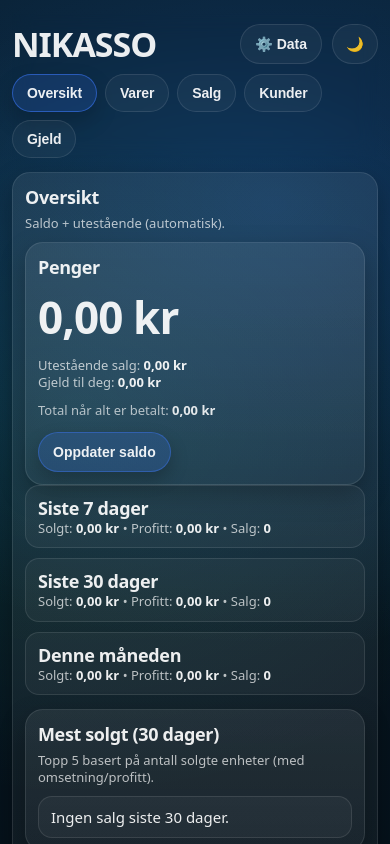
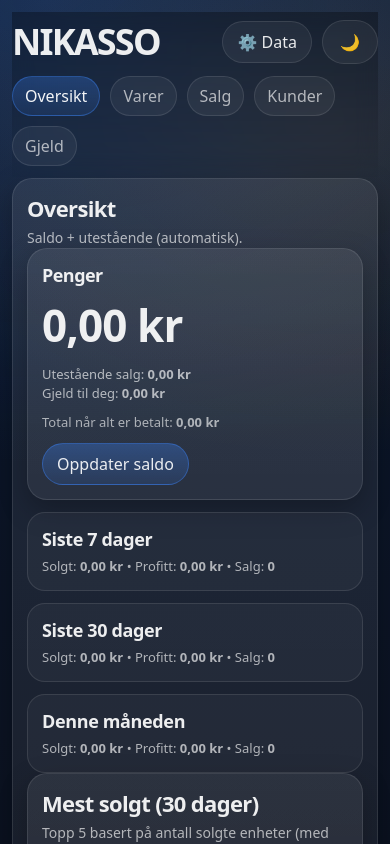
Before and after one commit to nikolaihoffmann-svg/Nikasso-, a React (Vite) app: page / in a window 390 px wide. Shown: the top 844 px of the page. Built offline with nearby package versions, Linux system fonts and the light colour scheme.

Commit message:
Update styles.css

```diff
--- a/src/app/styles.css
+++ b/src/app/styles.css
@@ -1,407 +1,446 @@
-/* =========================
-   NIKASSO - Compact UI
-   (replace your global CSS with this file)
-========================= */
+/* =========================================================
+   NIKASSO – Compact / Premium UI (drop-in)
+   Replaces your whole stylesheet.
+   Uses: :root[data-theme="dark"|"light"] + your existing classNames
+========================================================= */
 
 :root {
-  --bg0: #06111a;
-  --bg1: #071a25;
-  --card: rgba(255, 255, 255, 0.06);
-  --card2: rgba(255, 255, 255, 0.04);
-  --stroke: rgba(255, 255, 255, 0.10);
-  --stroke2: rgba(255, 255, 255, 0.14);
+  /* spacing scale */
+  --s0: 0px;
+  --s1: 4px;
+  --s2: 8px;
+  --s3: 12px;
+  --s4: 16px;
+  --s5: 20px;
+  --s6: 24px;
+
+  /* radii */
+  --r1: 10px;
+  --r2: 14px;
+  --r3: 18px;
+  --r4: 24px;
+
+  /* typography */
+  --font: ui-sans-serif, system-ui, -apple-system, Segoe UI, Roboto, Helvetica, Arial, "Apple Color Emoji", "Segoe UI Emoji";
+  --mono: ui-monospace, SFMono-Regular, Menlo, Monaco, Consolas, "Liberation Mono", "Courier New", monospace;
+
+  /* sizes */
+  --container-w: 980px;
+  --header-gap: 12px;
+
+  /* elevations */
+  --shadow-1: 0 10px 28px rgba(0, 0, 0, 0.25);
+  --shadow-2: 0 14px 44px rgba(0, 0, 0, 0.32);
+
+  /* controls */
+  --h-input: 44px;
+  --h-btn: 44px;
+  --h-btn-sm: 38px;
+
+  /* accent defaults (overridden per theme) */
+  --accent: #3b82f6;
+  --accent-2: #2563eb;
+
+  --danger: #ef4444;
+  --warn: #f59e0b;
+
+  /* surfaces (overridden per theme) */
+  --bg: #0b1220;
+  --bg2: #0b1930;
+
+  --panel: rgba(255, 255, 255, 0.06);
+  --panel2: rgba(255, 255, 255, 0.08);
+
+  --border: rgba(255, 255, 255, 0.10);
+  --border2: rgba(255, 255, 255, 0.14);
+
   --text: rgba(255, 255, 255, 0.92);
-  --muted: rgba(255, 255, 255, 0.70);
-  --muted2: rgba(255, 255, 255, 0.55);
+  --muted: rgba(255, 255, 255, 0.65);
+  --muted2: rgba(255, 255, 255, 0.45);
 
-  --blue: rgba(60, 120, 255, 0.95);
-  --blue2: rgba(60, 120, 255, 0.22);
-
-  --red: rgba(255, 80, 80, 0.95);
-  --red2: rgba(255, 80, 80, 0.20);
-
-  --yellow: rgba(255, 210, 90, 0.92);
-  --yellow2: rgba(255, 210, 90, 0.18);
-
-  --radius: 18px;
-  --radius2: 14px;
-
-  /* compact spacing */
-  --pad: 12px;
-  --pad2: 10px;
-  --gap: 10px;
-
-  --shadow: 0 18px 42px rgba(0, 0, 0, 0.35);
-  --shadow2: 0 10px 26px rgba(0, 0, 0, 0.28);
-
-  --fieldH: 40px;
-  --btnH: 40px;
-  --miniH: 32px;
-
-  --fsH1: 48px;
-  --fsCardTitle: 18px;
-  --fsItemTitle: 18px;
-  --fsBody: 15px;
-  --fsMeta: 13px;
+  --focus: rgba(59, 130, 246, 0.40);
 }
 
 :root[data-theme="light"] {
-  --bg0: #f4f7fb;
-  --bg1: #edf3fb;
-  --card: rgba(0, 0, 0, 0.05);
-  --card2: rgba(0, 0, 0, 0.03);
-  --stroke: rgba(0, 0, 0, 0.10);
-  --stroke2: rgba(0, 0, 0, 0.14);
-  --text: rgba(0, 0, 0, 0.88);
-  --muted: rgba(0, 0, 0, 0.62);
-  --muted2: rgba(0, 0, 0, 0.50);
+  --bg: #f4f6fb;
+  --bg2: #e9eef9;
 
-  --shadow: 0 18px 40px rgba(0, 0, 0, 0.10);
-  --shadow2: 0 10px 22px rgba(0, 0, 0, 0.10);
-}
+  --panel: rgba(255, 255, 255, 0.75);
+  --panel2: rgba(255, 255, 255, 0.92);
 
-* {
-  box-sizing: border-box;
-}
+  --border: rgba(17, 24, 39, 0.10);
+  --border2: rgba(17, 24, 39, 0.14);
 
-html,
-body {
-  margin: 0;
-  padding: 0;
-  font-family: ui-sans-serif, system-ui, -apple-system, Segoe UI, Roboto, Helvetica, Arial, "Apple Color Emoji",
-    "Segoe UI Emoji";
-  font-size: var(--fsBody);
-  color: var(--text);
-  background: radial-gradient(1200px 800px at 70% 20%, rgba(40, 130, 255, 0.25), transparent 55%),
-    radial-gradient(900px 700px at 20% 40%, rgba(50, 255, 220, 0.10), transparent 55%),
-    linear-gradient(180deg, var(--bg1), var(--bg0));
-  min-height: 100vh;
-  -webkit-font-smoothing: antialiased;
-  text-rendering: optimizeLegibility;
-}
+  --text: rgba(17, 24, 39, 0.92);
+  --muted: rgba(17, 24, 39, 0.62);
+  --muted2: rgba(17, 24, 39, 0.45);
 
-a {
-  color: inherit;
-}
+  --shadow-1: 0 12px 28px rgba(17, 24, 39, 0.10);
+  --shadow-2: 0 18px 44px rgba(17, 24, 39, 0.14);
 
-.container {
-  width: min(980px, 100%);
-  margin: 0 auto;
-  padding: 14px 12px 26px;
+  --focus: rgba(37, 99, 235, 0.25);
 }
 
 /* =========================
-   Header / Tabs
+   Base
 ========================= */
+* { box-sizing: border-box; }
+html, body { height: 100%; }
+body {
+  margin: 0;
+  font-family: var(--font);
+  color: var(--text);
+  background:
+    radial-gradient(1200px 800px at 12% 0%, rgba(59,130,246,0.20), transparent 58%),
+    radial-gradient(900px 600px at 85% 15%, rgba(245,158,11,0.12), transparent 55%),
+    linear-gradient(180deg, var(--bg2), var(--bg));
+  -webkit-font-smoothing: antialiased;
+  -moz-osx-font-smoothing: grayscale;
+}
 
+a { color: inherit; text-decoration: none; }
+button, input, select, textarea { font: inherit; color: inherit; }
+
+::selection { background: rgba(59,130,246,0.35); }
+
+/* Make everything feel tighter on mobile */
+@media (max-width: 520px) {
+  :root {
+    --h-input: 42px;
+    --h-btn: 42px;
+    --h-btn-sm: 36px;
+  }
+}
+
+/* =========================
+   Layout
+========================= */
+.container {
+  max-width: var(--container-w);
+  margin: 0 auto;
+  padding: var(--s4);
+}
+
+@media (max-width: 520px) {
+  .container { padding: 12px; }
+}
+
+/* Header: sticky + glass + compact */
 .header {
   position: sticky;
   top: 0;
-  z-index: 5;
-  padding-top: 10px;
+  z-index: 30;
+  padding-top: var(--s2);
+  padding-bottom: var(--s3);
   backdrop-filter: blur(10px);
+  -webkit-backdrop-filter: blur(10px);
+  background: linear-gradient(180deg, rgba(0,0,0,0.30), rgba(0,0,0,0.00));
+}
+
+:root[data-theme="light"] .header {
+  background: linear-gradient(180deg, rgba(255,255,255,0.70), rgba(255,255,255,0.00));
 }
 
 .headerTop {
   display: flex;
   align-items: center;
   justify-content: space-between;
-  gap: 10px;
-  margin-bottom: 10px;
+  gap: var(--header-gap);
+  margin-bottom: var(--s3);
 }
 
 .h1 {
-  font-size: clamp(34px, 7vw, var(--fsH1));
   font-weight: 900;
-  letter-spacing: -0.03em;
-  line-height: 1;
-  margin: 0;
+  letter-spacing: -0.05em;
+  font-size: 42px;
+  line-height: 1.0;
 }
 
-.subRow {
-  display: none; /* ✅ du ville fjerne “Privat / lokal lagring…” */
+@media (max-width: 520px) {
+  .h1 { font-size: 36px; }
 }
 
+/* =========================
+   Tabs (less “pill-y”, more premium)
+========================= */
 .tabs {
   display: flex;
   flex-wrap: wrap;
-  gap: 8px;
-  margin: 10px 0 0;
+  gap: 10px;
 }
 
 .tab {
-  height: 38px;
-  padding: 0 14px;
+  border: 1px solid var(--border);
+  background: rgba(255,255,255,0.05);
+  padding: 10px 14px;
   border-radius: 999px;
-  border: 1px solid var(--stroke);
-  background: rgba(255, 255, 255, 0.04);
-  color: var(--text);
-  font-weight: 700;
-  font-size: 14px;
-  letter-spacing: -0.01em;
-  cursor: pointer;
+  height: 42px;
+  display: inline-flex;
+  align-items: center;
+  justify-content: center;
+  color: var(--muted);
+  transition: transform 120ms ease, background 160ms ease, border-color 160ms ease, color 160ms ease;
 }
 
+.tab:hover { transform: translateY(-1px); border-color: var(--border2); }
 .tab.active {
-  border-color: rgba(60, 120, 255, 0.55);
-  background: rgba(60, 120, 255, 0.16);
-  box-shadow: 0 10px 22px rgba(0, 0, 0, 0.18);
+  color: rgba(255,255,255,0.95);
+  background: linear-gradient(180deg, rgba(59,130,246,0.28), rgba(59,130,246,0.12));
+  border-color: rgba(59,130,246,0.40);
 }
 
-.btnRow {
-  display: flex;
-  flex-wrap: wrap;
-  gap: 10px;
-  align-items: center;
+:root[data-theme="light"] .tab.active {
+  color: rgba(17,24,39,0.92);
+  background: linear-gradient(180deg, rgba(37,99,235,0.14), rgba(37,99,235,0.08));
+  border-color: rgba(37,99,235,0.30);
+}
+
+@media (max-width: 520px) {
+  .tab { height: 40px; padding: 9px 12px; }
 }
 
 /* =========================
-   Cards / Lists
+   Cards (compact + premium)
 ========================= */
-
 .card {
-  margin-top: 14px;
-  padding: var(--pad);
-  border-radius: var(--radius);
-  background: linear-gradient(180deg, rgba(255, 255, 255, 0.07), rgba(255, 255, 255, 0.04));
-  border: 1px solid var(--stroke);
-  box-shadow: var(--shadow2);
+  background: linear-gradient(180deg, var(--panel2), var(--panel));
+  border: 1px solid var(--border);
+  border-radius: var(--r4);
+  box-shadow: var(--shadow-1);
+  padding: 16px;
 }
 
+@media (max-width: 520px) {
+  .card { padding: 14px; border-radius: 20px; }
+}
+
+.card + .card { margin-top: 14px; }
+
 .cardTitle {
-  font-size: var(--fsCardTitle);
-  font-weight: 900;
-  letter-spacing: -0.02em;
-  margin: 0 0 6px;
+  font-weight: 850;
+  letter-spacing: -0.03em;
+  font-size: 22px;
+  margin-bottom: 6px;
 }
 
 .cardSub {
-  font-size: var(--fsMeta);
   color: var(--muted);
-  margin: 0 0 10px;
-  line-height: 1.3;
+  font-size: 14px;
+  line-height: 1.35;
 }
 
-.list {
-  display: flex;
-  flex-direction: column;
-  gap: 10px;
+hr {
+  border: 0;
+  height: 1px;
+  background: var(--border);
+  margin: 12px 0;
 }
 
+/* =========================
+   Lists / Items (denser)
+========================= */
+.list { margin-top: 12px; display: grid; gap: 12px; }
+
 .item {
-  padding: 10px 12px;
-  border-radius: var(--radius2);
-  background: rgba(255, 255, 255, 0.04);
-  border: 1px solid var(--stroke);
+  background: rgba(255,255,255,0.04);
+  border: 1px solid var(--border);
+  border-radius: var(--r3);
+  padding: 14px;
 }
 
 .item.low {
-  border-color: rgba(255, 210, 90, 0.35);
-  box-shadow: 0 0 0 1px rgba(255, 210, 90, 0.10) inset;
+  border-color: rgba(245,158,11,0.35);
+  background: linear-gradient(180deg, rgba(245,158,11,0.08), rgba(255,255,255,0.03));
 }
 
 .itemTop {
   display: flex;
-  gap: 12px;
   align-items: flex-start;
   justify-content: space-between;
+  gap: 12px;
 }
 
 .itemTitle {
   margin: 0;
-  font-size: var(--fsItemTitle);
-  font-weight: 900;
+  font-size: 18px;
+  font-weight: 850;
   letter-spacing: -0.02em;
 }
 
 .itemMeta {
-  font-size: var(--fsMeta);
+  margin-top: 6px;
   color: var(--muted);
-  line-height: 1.35;
+  font-size: 13px;
+  line-height: 1.45;
+}
+
+.itemActions {
+  display: flex;
+  gap: 10px;
+  flex-wrap: wrap;
+  margin-top: 12px;
 }
 
 /* =========================
-   Forms
+   Forms (compact + consistent)
 ========================= */
-
-.label {
-  display: block;
-  font-size: 13px;
-  font-weight: 700;
-  color: var(--muted);
-  margin: 0 0 6px;
-}
-
-.input,
-select.input,
-textarea.input {
-  width: 100%;
-  height: var(--fieldH);
-  padding: 0 12px;
-  border-radius: 14px;
-  border: 1px solid var(--stroke);
-  background: rgba(255, 255, 255, 0.04);
-  color: var(--text);
-  outline: none;
-  font-size: 15px;
-}
-
-textarea.input {
-  height: auto;
-  min-height: 90px;
-  padding: 10px 12px;
-  resize: vertical;
-}
-
-.input::placeholder {
-  color: var(--muted2);
-}
-
-.input:focus {
-  border-color: rgba(60, 120, 255, 0.55);
-  box-shadow: 0 0 0 4px rgba(60, 120, 255, 0.12);
-}
-
 .fieldGrid {
+  margin-top: 12px;
   display: grid;
-  gap: 10px;
-  margin-top: 10px;
+  gap: 12px;
 }
 
 .row3 {
   display: grid;
   gap: 10px;
-  grid-template-columns: 1fr;
+  grid-template-columns: repeat(3, minmax(0, 1fr));
 }
 
-@media (min-width: 760px) {
-  .row3 {
-    grid-template-columns: 1fr 1fr 1fr;
-  }
+@media (max-width: 760px) {
+  .row3 { grid-template-columns: 1fr; }
+}
+
+.label {
+  display: block;
+  font-size: 12px;
+  color: var(--muted2);
+  margin-bottom: 6px;
+  letter-spacing: 0.02em;
+  text-transform: none;
+}
+
+.input, select.input, textarea.input {
+  width: 100%;
+  height: var(--h-input);
+  border-radius: 14px;
+  border: 1px solid var(--border);
+  background: rgba(0,0,0,0.14);
+  padding: 0 12px;
+  outline: none;
+  transition: box-shadow 140ms ease, border-color 140ms ease, background 140ms ease;
+}
+
+:root[data-theme="light"] .input,
+:root[data-theme="light"] select.input,
+:root[data-theme="light"] textarea.input {
+  background: rgba(255,255,255,0.72);
+}
+
+textarea.input {
+  height: auto;
+  min-height: 92px;
+  padding: 10px 12px;
+}
+
+.input:focus, select.input:focus, textarea.input:focus {
+  border-color: rgba(59,130,246,0.45);
+  box-shadow: 0 0 0 4px var(--focus);
 }
 
 /* =========================
-   Buttons
+   Buttons (less toy-ish, more premium)
 ========================= */
+.btnRow {
+  display: flex;
+  gap: 10px;
+  flex-wrap: wrap;
+  align-items: center;
+  margin-top: 10px;
+}
 
-.btn,
-.themeBtn {
-  height: var(--btnH);
+.btn {
+  height: var(--h-btn);
   padding: 0 14px;
   border-radius: 999px;
-  border: 1px solid var(--stroke);
-  background: rgba(255, 255, 255, 0.045);
-  color: var(--text);
-  font-weight: 800;
-  font-size: 14px;
+  border: 1px solid var(--border);
+  background: rgba(255,255,255,0.05);
+  color: rgba(255,255,255,0.90);
+  cursor: pointer;
+  transition: transform 110ms ease, background 160ms ease, border-color 160ms ease, box-shadow 160ms ease;
+}
+
+:root[data-theme="light"] .btn {
+  color: rgba(17,24,39,0.90);
+  background: rgba(255,255,255,0.80);
+}
+
+.btn:hover { transform: translateY(-1px); border-color: var(--border2); }
+.btn:active { transform: translateY(0px) scale(0.99); }
+
+.btnPrimary {
+  border-color: rgba(59,130,246,0.45);
+  background: linear-gradient(180deg, rgba(59,130,246,0.32), rgba(59,130,246,0.14));
+}
+
+.btnDanger {
+  border-color: rgba(239,68,68,0.45);
+  background: linear-gradient(180deg, rgba(239,68,68,0.22), rgba(239,68,68,0.10));
+}
+
+.btn:disabled {
+  opacity: 0.55;
+  cursor: not-allowed;
+}
+
+/* Small button utility */
+.btnSm { height: var(--h-btn-sm); padding: 0 12px; font-size: 14px; }
+
+/* Icon button (modal close etc.) */
+.iconBtn {
+  height: 36px;
+  width: 36px;
+  border-radius: 999px;
+  border: 1px solid var(--border);
+  background: rgba(255,255,255,0.05);
+  display: inline-flex;
+  align-items: center;
+  justify-content: center;
   cursor: pointer;
 }
 
-.btn:hover,
-.themeBtn:hover {
-  border-color: var(--stroke2);
-  background: rgba(255, 255, 255, 0.06);
+.iconBtn:hover { border-color: var(--border2); transform: translateY(-1px); }
+
+/* Theme button (small round) */
+.themeBtn {
+  height: 44px;
+  width: 56px;
+  border-radius: 999px;
+  border: 1px solid var(--border);
+  background: rgba(255,255,255,0.05);
+  cursor: pointer;
+  display: inline-flex;
+  align-items: center;
+  justify-content: center;
 }
 
-.btn:active,
-.themeBtn:active {
-  transform: translateY(1px);
-}
-
-.btnPrimary {
-  border-color: rgba(60, 120, 255, 0.40);
-  background: rgba(60, 120, 255, 0.18);
-  box-shadow: 0 8px 18px rgba(0, 0, 0, 0.22);
-}
-
-.btnPrimary:hover {
-  background: rgba(60, 120, 255, 0.22);
-  border-color: rgba(60, 120, 255, 0.55);
-}
-
-.btnDanger {
-  border-color: rgba(255, 80, 80, 0.35);
-  background: rgba(255, 80, 80, 0.12);
-}
-
-.btnDanger:hover {
-  background: rgba(255, 80, 80, 0.16);
-  border-color: rgba(255, 80, 80, 0.55);
-}
-
-.themeBtn {
-  width: 46px;
-  padding: 0;
-  display: grid;
-  place-items: center;
-}
-
-/* compact small buttons (for +/- etc) */
-.btnMini {
-  height: var(--miniH);
-  padding: 0 10px;
-  font-size: 13px;
-  font-weight: 900;
-  border-radius: 999px;
-}
+.themeBtn:hover { border-color: var(--border2); transform: translateY(-1px); }
 
 /* =========================
-   Better +/- look (generic)
-   Use these classes in Varer.tsx if you want:
-   - wrap buttons in <div className="stepper">
-   - buttons: className="stepperBtn"
+   Modal (clean)
 ========================= */
-
-.stepper {
-  display: inline-flex;
-  flex-direction: column;
-  gap: 6px;
-  align-items: stretch;
-}
-
-.stepperBtn {
-  height: 32px;
-  min-width: 54px;
-  border-radius: 14px;
-  border: 1px solid var(--stroke);
-  background: rgba(255, 255, 255, 0.06);
-  color: var(--text);
-  font-weight: 900;
-  font-size: 14px;
-  cursor: pointer;
-}
-
-.stepperBtn:hover {
-  border-color: var(--stroke2);
-}
-
-/* =========================
-   Modals
-========================= */
-
 .modalBackdrop {
   position: fixed;
   inset: 0;
-  background: rgba(0, 0, 0, 0.50);
+  z-index: 80;
+  background: rgba(0,0,0,0.55);
   backdrop-filter: blur(8px);
+  -webkit-backdrop-filter: blur(8px);
   display: grid;
   place-items: center;
-  padding: 16px;
-  z-index: 50;
+  padding: 18px;
 }
 
 .modal {
-  width: min(520px, 100%);
-  border-radius: 18px;
-  background: rgba(20, 25, 35, 0.92);
-  border: 1px solid rgba(255, 255, 255, 0.12);
-  box-shadow: var(--shadow);
+  width: min(720px, 100%);
+  border-radius: 22px;
+  border: 1px solid var(--border2);
+  background: linear-gradient(180deg, rgba(255,255,255,0.10), rgba(255,255,255,0.06));
+  box-shadow: var(--shadow-2);
   overflow: hidden;
 }
 
 :root[data-theme="light"] .modal {
-  background: rgba(255, 255, 255, 0.96);
-  border: 1px solid rgba(0, 0, 0, 0.10);
+  background: linear-gradient(180deg, rgba(255,255,255,0.92), rgba(255,255,255,0.78));
 }
 
 .modalHeader {
@@ -409,53 +448,69 @@ textarea.input {
   align-items: center;
   justify-content: space-between;
   gap: 10px;
-  padding: 12px 12px;
-  border-bottom: 1px solid rgba(255, 255, 255, 0.10);
-}
-
-:root[data-theme="light"] .modalHeader {
-  border-bottom: 1px solid rgba(0, 0, 0, 0.08);
+  padding: 14px 14px 10px 14px;
+  border-bottom: 1px solid var(--border);
 }
 
 .modalTitle {
   margin: 0;
-  font-weight: 900;
   font-size: 16px;
-  letter-spacing: -0.01em;
-}
-
-.iconBtn {
-  height: 34px;
-  width: 34px;
-  border-radius: 999px;
-  border: 1px solid var(--stroke);
-  background: rgba(255, 255, 255, 0.04);
-  color: var(--text);
-  cursor: pointer;
+  font-weight: 850;
+  letter-spacing: -0.02em;
 }
 
 .modalBody {
-  padding: 12px;
+  padding: 14px;
 }
 
 /* =========================
-   Small polish
+   Compact helpers (optional)
 ========================= */
+.compact .card { padding: 14px; }
+.compact .item { padding: 12px; }
+.compact .cardTitle { font-size: 20px; }
+.compact .itemTitle { font-size: 17px; }
 
-b {
+/* =========================
+   “Stepper” (for + / - stock buttons)
+   If you can wrap your +/- buttons in <div className="stepper"> … </div>
+   and buttons: className="stepperBtn"
+========================= */
+.stepper {
+  display: inline-flex;
+  border: 1px solid var(--border);
+  border-radius: 999px;
+  overflow: hidden;
+  background: rgba(255,255,255,0.06);
+}
+.stepperBtn {
+  height: 34px;
+  min-width: 44px;
+  padding: 0 12px;
+  border: 0;
+  background: transparent;
+  cursor: pointer;
+  font-weight: 850;
   color: var(--text);
 }
+.stepperBtn + .stepperBtn { border-left: 1px solid var(--border); }
+.stepperBtn:active { background: rgba(255,255,255,0.08); }
 
-hr {
-  border: none;
-  height: 1px;
-  background: rgba(255, 255, 255, 0.10);
+/* If you can't change markup, this still improves stacked +/- a bit */
+button[aria-label="minus"], button[aria-label="plus"] {
+  border-radius: 999px;
 }
 
-::-webkit-scrollbar {
-  width: 10px;
+/* =========================
+   Reduce huge vertical gaps
+========================= */
+div[style*="height: 18px"], div[style*="height: 14px"] { height: 10px !important; }
+
+/* =========================
+   Accessibility
+========================= */
+:focus-visible {
+  outline: none;
+  box-shadow: 0 0 0 4px var(--focus);
+  border-radius: 12px;
 }
-::-webkit-scrollbar-thumb {
-  background: rgba(255, 255, 255, 0.12);
-  border-radius: 999px;
-}
```
